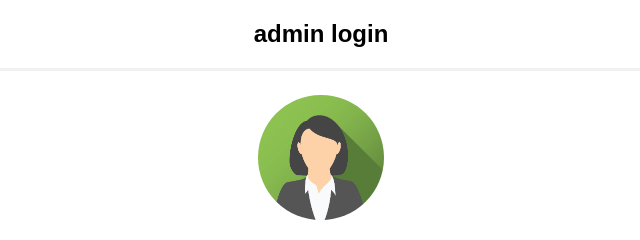
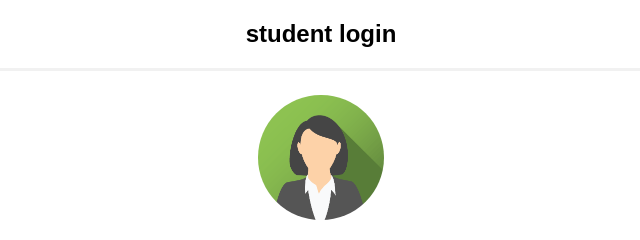
Before and after one commit to ravali135/ravali, a plain HTML site: page index.html in a window 1280 px wide. Shown: the top 240 px of the page, 319-959 px from the left. Drawn offline with Linux system fonts and the light colour scheme.

Commit message:
student login

```diff
--- a/index.html
+++ b/index.html
@@ -68,7 +68,7 @@ span.psw {
 </head>
 <body>
 
-	<center><h2>admin login</h2></center>
+	<center><h2>student login</h2></center>
 
 <form action="/action_page.php" method="post">
   <div class="imgcontainer">
```
